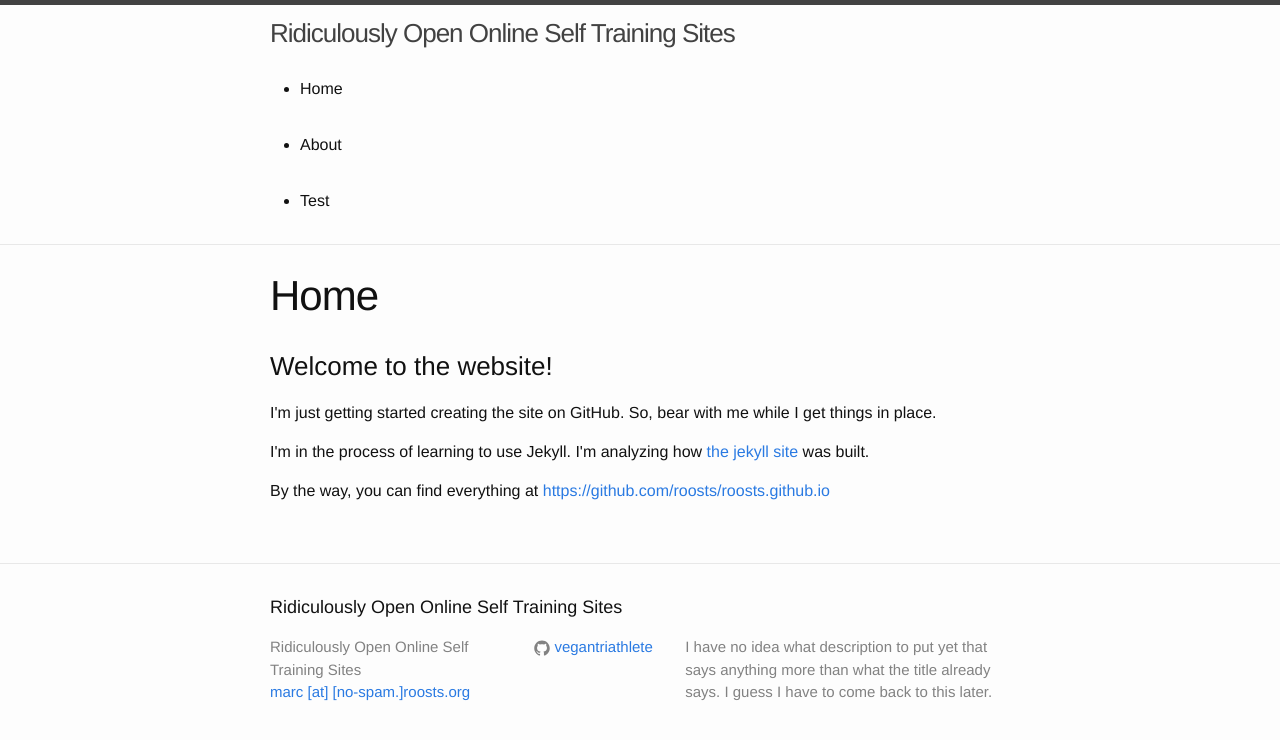
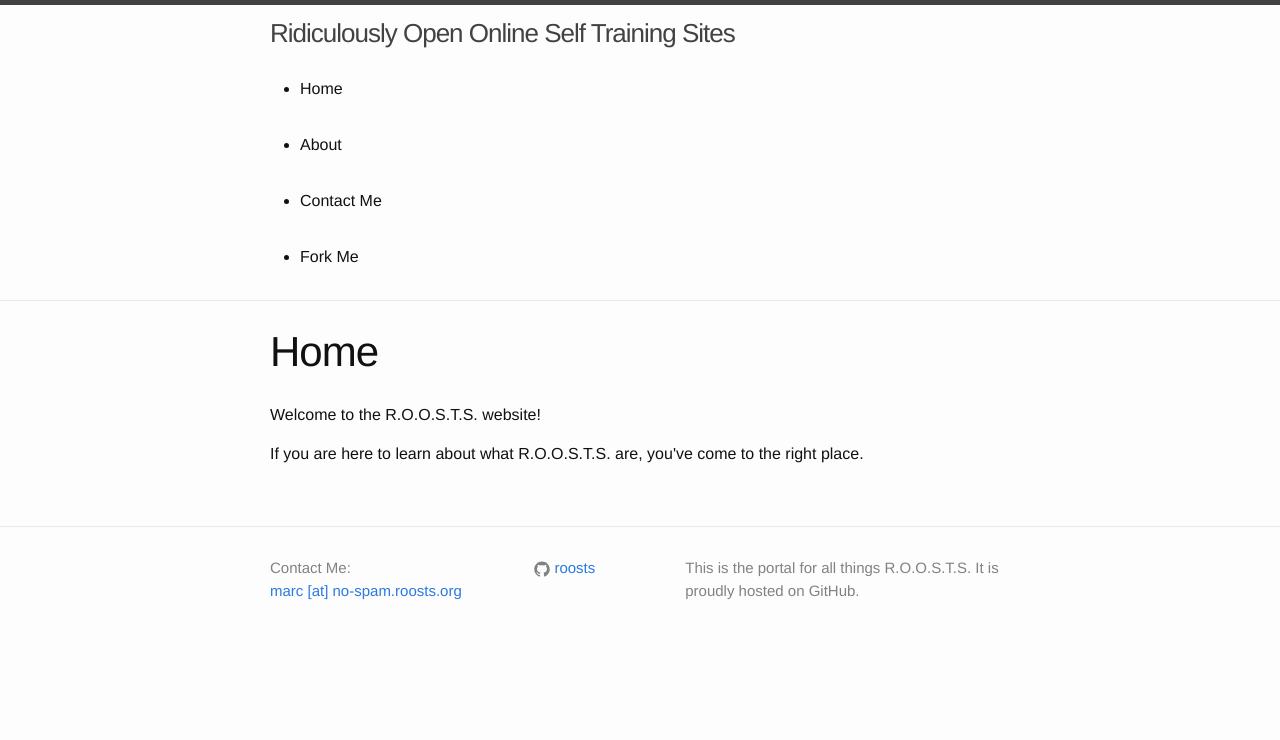
Before and after one commit to roosts/roosts.github.io, a Jekyll site: the page built from index.html, in a window 1280 px wide. Shown: the top 740 px of the page. Built offline with Jekyll 4.4.1, drawn with Linux system fonts in a browser that asks for light colours; comment, search, counter and statistics services are not loaded.

```diff
--- a/_config.yml
+++ b/_config.yml
@@ -1,14 +1,12 @@
 # Site settings
 name: R.O.O.S.T.S.
 title: Ridiculously Open Online Self Training Sites
-email: marc [at] [no-spam.]roosts.org
+email: marc [at] no-spam.roosts.org
 description: > # this means to ignore newlines until "baseurl:"
-  I have no idea what description to put yet that says anything more
-  than what the title already says. I guess I have to come back to this
-  later.
+  This is the portal for all things R.O.O.S.T.S. It is proudly hosted on GitHub.
 baseurl: "" # the subpath of your site, e.g. /blog/
 url: "http://www.roosts.org" # the base hostname & protocol for your site
-github_username:  vegantriathlete
+github_username:  roosts
 
 # Build settings
 markdown: kramdown
--- a/_includes/footer.html
+++ b/_includes/footer.html
@@ -2,12 +2,10 @@
 
   <div class="wrapper">
 
-    <h2 class="footer-heading">{{ site.title }}</h2>
-
     <div class="footer-col-wrapper">
       <div class="footer-col  footer-col-1">
         <ul class="contact-list">
-          <li>{{ site.title }}</li>
+          <li>Contact Me:</li>
           <li><a href="mailto:{{ site.email }}">{{ site.email }}</a></li>
         </ul>
       </div>
--- a/index.html
+++ b/index.html
@@ -3,11 +3,5 @@ layout: page
 title: Home
 ---
 
-    <div id="main_content_wrap" class="outer">
-      <section id="main_content" class="inner">
-        <h3>Welcome to the website!</h3>
-	<p>I'm just getting started creating the site on GitHub. So, bear with me while I get things in place.</p>
-	<p>I'm in the process of learning to use Jekyll. I'm analyzing how <a href="http://jekyllrb.com">the jekyll site</a> was built.</p>
-	<p>By the way, you can find everything at <a href="https://github.com/roosts/roosts.github.io">https://github.com/roosts/roosts.github.io</a></p>
-      </section>
-    </div>
+<p>Welcome to the R.O.O.S.T.S. website!</p>
+<p>If you are here to learn about what R.O.O.S.T.S. are, you've come to the right place.</p>
```
Also changed, not shown: _primary/0828.0000.0000.0000.contact.md (added, +15 -0 lines), _primary/08F8.0000.0000.0000.fork.md (added, +10 -0 lines), _primary/test.md (deleted, +0 -10 lines), _primary/0818.0000.0000.0000.about.md (renamed from _primary/about.md), _secondary/0818.0818.0000.0000.about.zfirst.md (renamed from _secondary/first.md), _secondary/0818.0828.0000.0000.about.afirst.md (renamed from _secondary/second.md).
